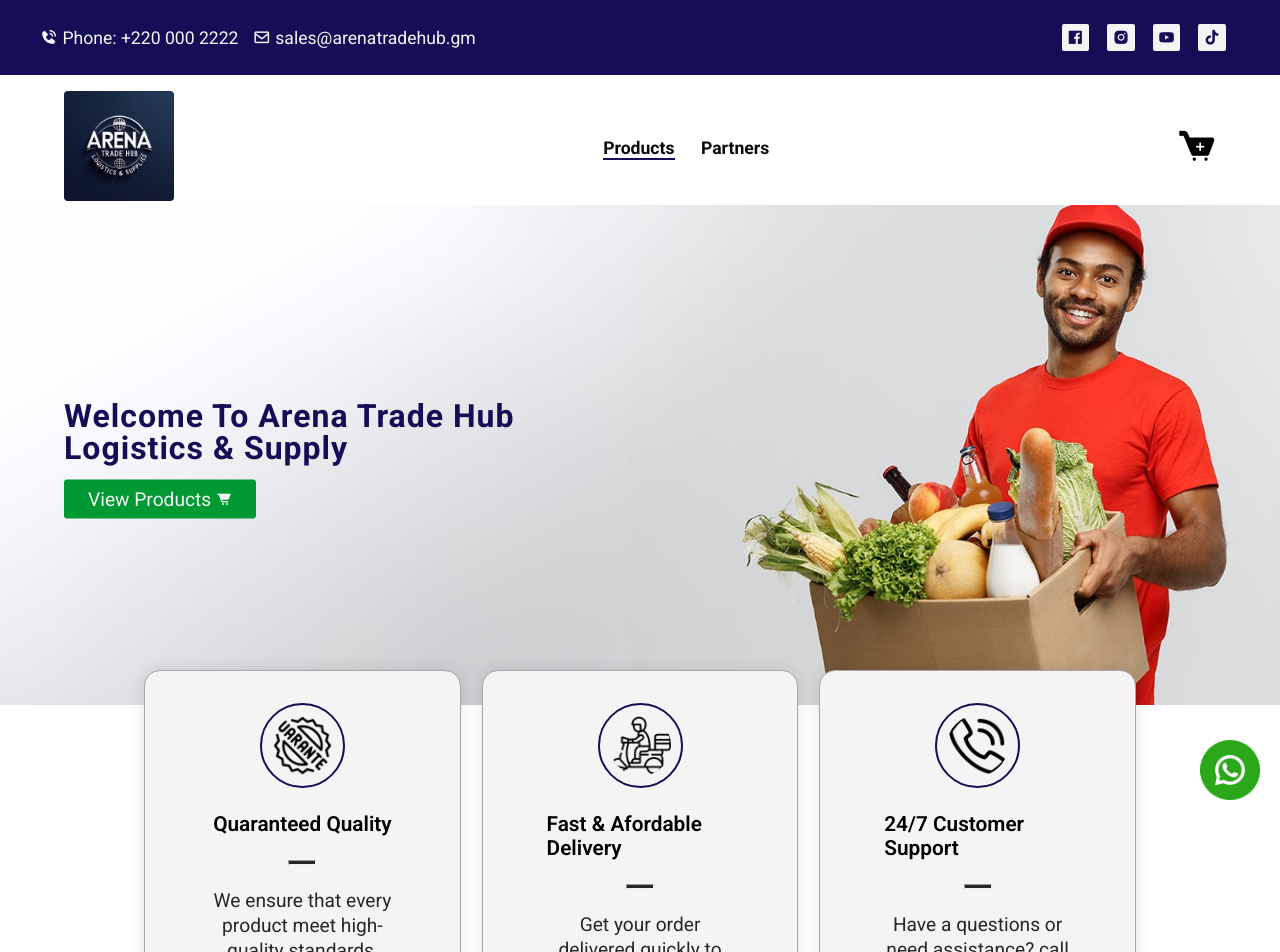
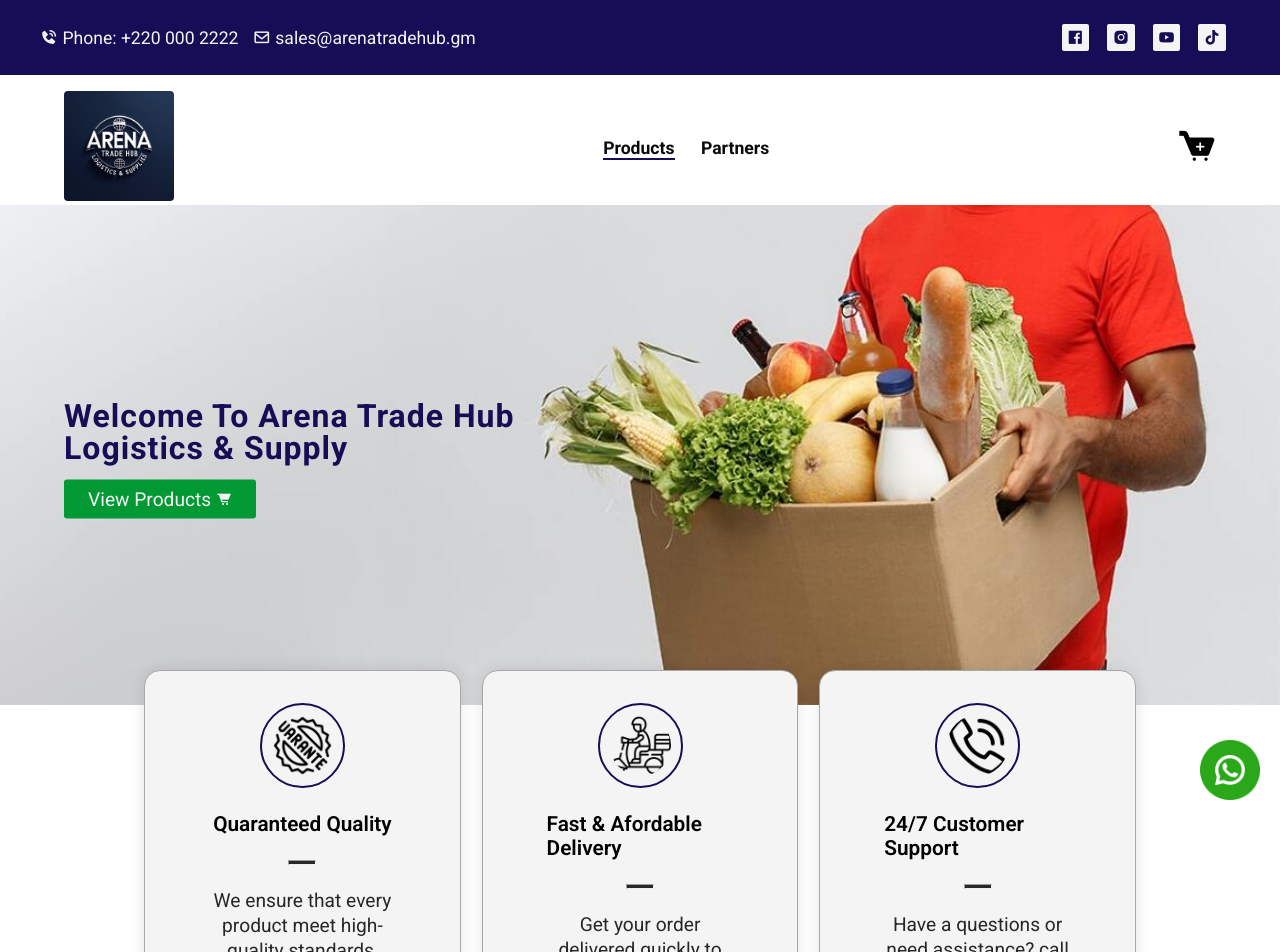
Before and after one commit to karamo10/ArenaTadeHubLogisticsSupply, a Jekyll site: the page built from index.html, in a window 1280 px wide. Shown: the top 952 px of the page. Built offline with Jekyll 4.4.1, drawn with Linux system fonts in a browser that asks for light colours.

Commit message:
initial commit

```diff
--- a/assets/css/style.css
+++ b/assets/css/style.css
@@ -137,7 +137,7 @@ a {
 /* Hero Styling */
 .hero__section {
   background: linear-gradient(to bottom, #eeeeee, #dadada);
-  background-image: url(/ArenaTadeHubLogisticsSupply/assets/images/rice.jpg);
+  background-image: url(/ArenaTadeHubLogisticsSupply/assets/images/rice01.jpg);
   /* background-image: url(/ArenaTadeHubLogisticsSupply/assets/images/rice1.jpg); */
   background-position: center right;
   background-size: cover;
@@ -247,6 +247,7 @@ a {
   overflow: hidden;
   height: 350px;
   margin-bottom: 1.7rem;
+  border-radius: 16px;
 }
 
 .gallery__section__item img {
@@ -261,7 +262,6 @@ a {
 .gallery__section__item img:hover {
   transform: scale(1.1);
 }
-
 
 /* Shop Peoducts Styling*/
 .items__section {
@@ -603,7 +603,7 @@ a {
   visibility: visible;
 }
 
-.contact .whatsapp-btns:hover{
+.contact .whatsapp-btns:hover {
   transform: scale(1.1);
 }
 
@@ -788,19 +788,23 @@ a {
     flex-direction: column;
   }
 
-  /* Hero Stylings
+  /* Hero Stylings */
   .hero__section {
-      background: linear-gradient(to bottom, #eeeeee, #dadada);
-      background-image: url(/ArenaTadeHubLogisticsSupply/assets/images/rice.jpg);
-      background-image: url(/ArenaTadeHubLogisticsSupply/assets/images/rice1.jpg);
-      background-position: center right;
+    background-image: url(/ArenaTadeHubLogisticsSupply/assets/images/heroimage.jpg);
+    background-position: center;
     background-size: cover;
     height: 500px;
-      position: relative;
+    object-fit: contain;
   }
-
-    .hero__section img {
-      padding-left: 1rem;
+/*
+  .hero__section::before {
+    content: '';
+    position: absolute;
+    top: 0;
+    left: 0;
+    width: 100%;
+    height: 100%;
+    background-color: rgba(0, 0, 0, 0.322);
   } */
 
   .hero__section-inner {
@@ -813,14 +817,15 @@ a {
     font-size: 30px;
     letter-spacing: 0;
     line-height: 1;
+    font-weight: 700;
+    /* text-shadow: 2px 2px 4px rgba(206, 206, 206, 0.61); */
+    /* color: var(--primary-color); */
   }
 
   .hero__section-inner-content a {
     font-size: 1.1rem;
     padding: 0.5rem 1.5rem;
   }
-
-
 
   /* Details */
   .details__grid {
@@ -965,7 +970,7 @@ a {
     color: var(--link-hover);
   }
 
-  .nav__links a{
+  .nav__links a {
     text-transform: uppercase;
     color: var(--header-color);
   }
```
Also changed, not shown: assets/images/heroimage.jpg (added), assets/images/rice01.jpg (added), 3 other files. Lines whose indentation alone changed are shown as unchanged.
